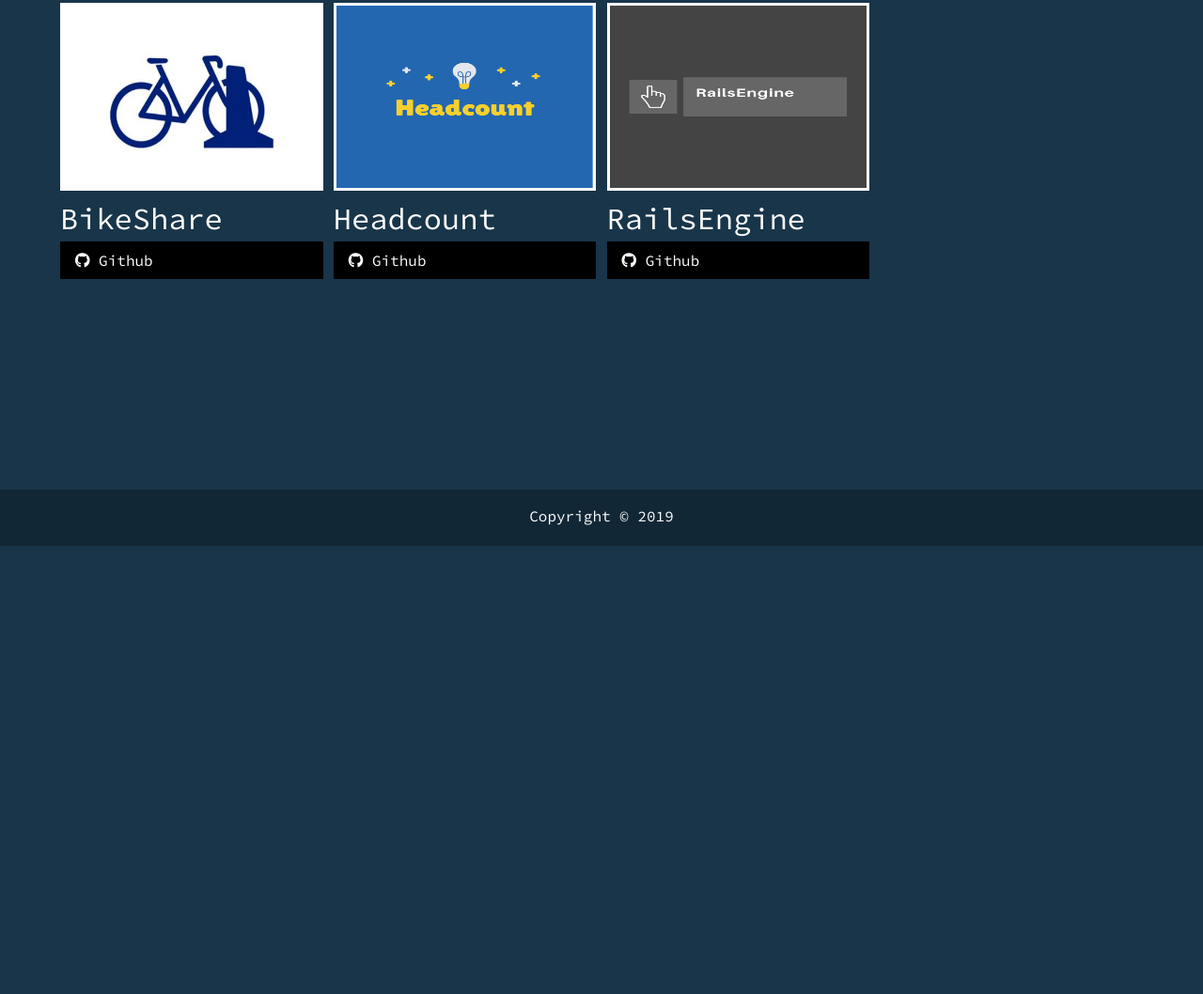
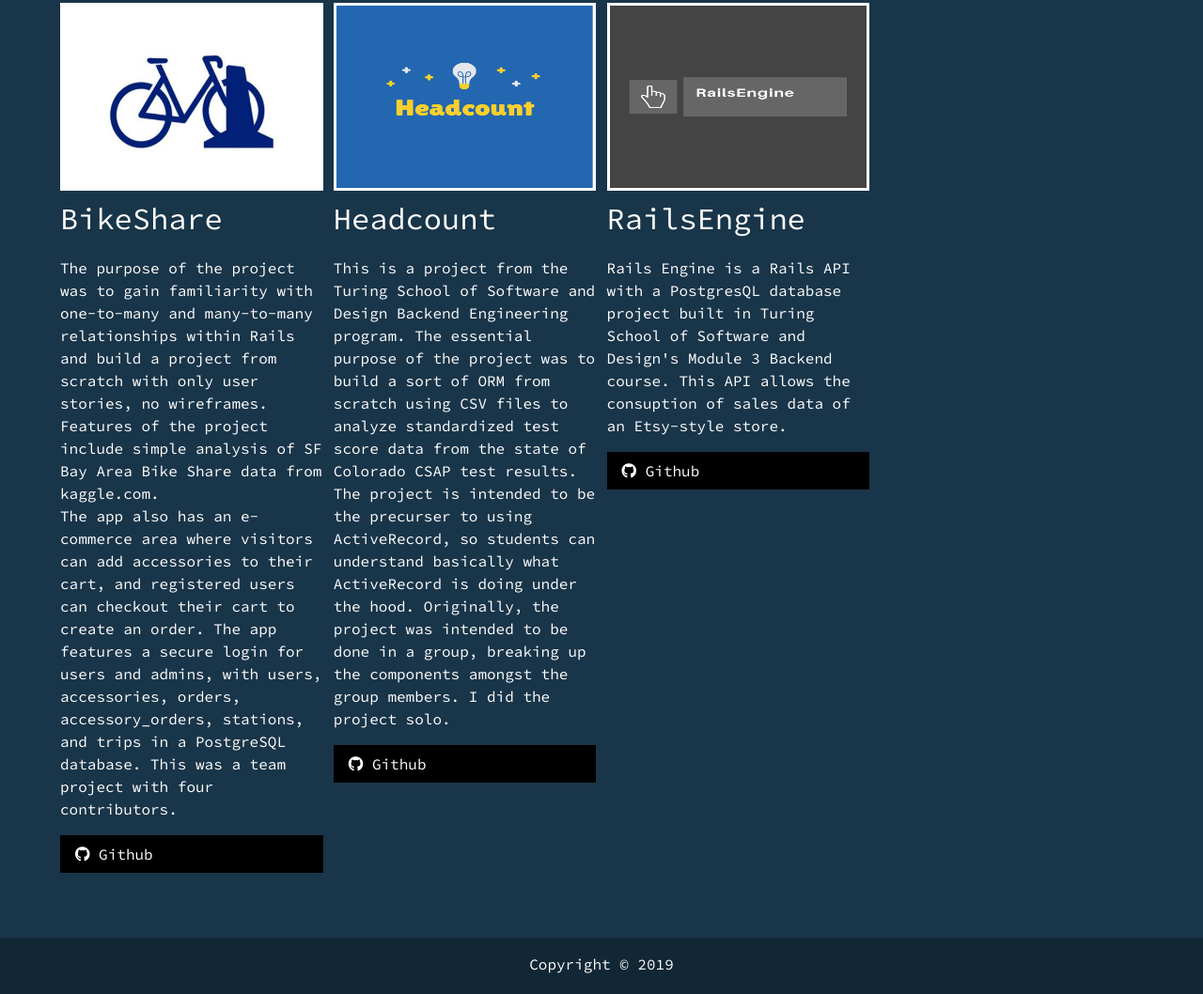
Before and after one commit to EMSwank/portfolio, a website: page dist/work.html in a window 1280 px wide. Shown: the part 219-1277 px from the top of the page at 94% size. Before the commit the page ends 800 px from the top, so only its background shows below. Drawn offline with Linux system fonts and the light colour scheme.

Commit message:
Adds descriptions to projects on works page

```diff
--- a/dist/work.html
+++ b/dist/work.html
@@ -69,6 +69,20 @@
             <img src="img/projects/bikeshare.jpg" alt="Bike Share" />
           </a>
           <h1>BikeShare</h1>
+          <p class="sm-heading">
+            The purpose of the project was to gain familiarity with one-to-many
+            and many-to-many relationships within Rails and build a project from
+            scratch with only user stories, no wireframes. Features of the
+            project include simple analysis of SF Bay Area Bike Share data from
+            kaggle.com.
+            <br />
+            The app also has an e-commerce area where visitors can add
+            accessories to their cart, and registered users can checkout their
+            cart to create an order. The app features a secure login for users
+            and admins, with users, accessories, orders, accessory_orders,
+            stations, and trips in a PostgreSQL database. This was a team
+            project with four contributors.
+          </p>
           <a href="https://github.com/EMSwank/bike-share" class="btn-dark">
             <i class="fab fa-github"></i> Github
           </a>
@@ -79,6 +93,17 @@
             <img src="img/projects/Headcount.png" alt="Headcount" />
           </a>
           <h1>Headcount</h1>
+          <p class="sm-heading">
+            This is a project from the Turing School of Software and Design
+            Backend Engineering program. The essential purpose of the project
+            was to build a sort of ORM from scratch using CSV files to analyze
+            standardized test score data from the state of Colorado CSAP test
+            results. The project is intended to be the precurser to using
+            ActiveRecord, so students can understand basically what ActiveRecord
+            is doing under the hood. Originally, the project was intended to be
+            done in a group, breaking up the components amongst the group
+            members. I did the project solo.
+          </p>
           <a href="https://github.com/EMSwank/headcount" class="btn-dark">
             <i class="fab fa-github"></i> Github
           </a>
@@ -89,6 +114,11 @@
             <img src="img/projects/RailsEngine.png" alt="Project" />
           </a>
           <h1>RailsEngine</h1>
+          <p>
+            Rails Engine is a Rails API with a PostgresQL database project built
+            in Turing School of Software and Design's Module 3 Backend course.
+            This API allows the consuption of sales data of an Etsy-style store.
+          </p>
           <a href="https://github.com/EMSwank/Rails-Engine" class="btn-dark">
             <i class="fab fa-github"></i> Github
           </a>
```
